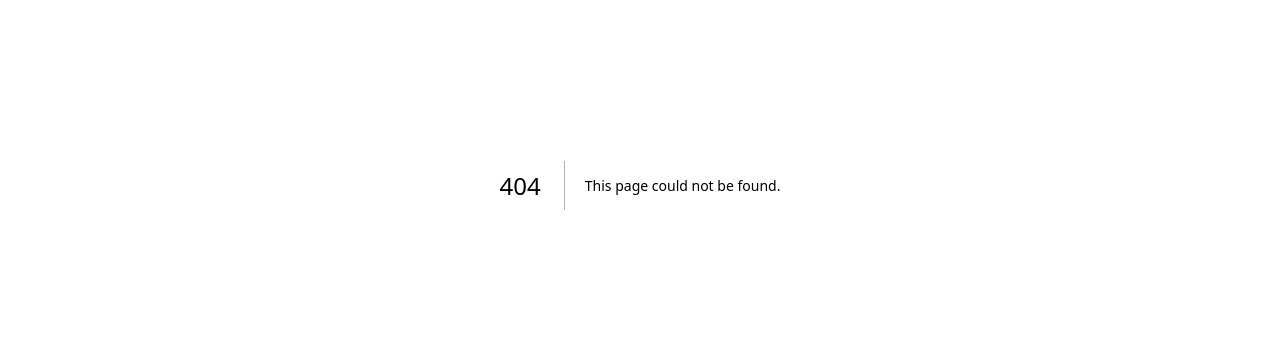
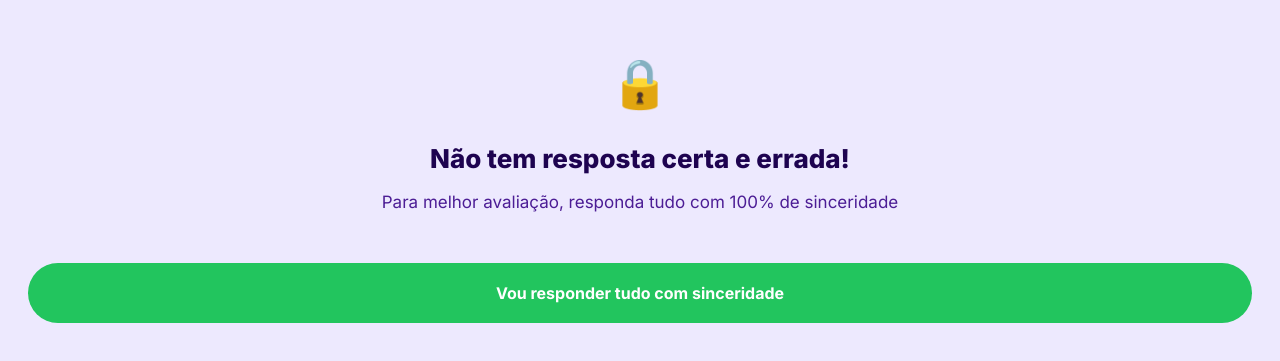
Before and after one commit to coreducaorg-del/quiz-qi-coreano, a Next.js app: page /aviso in a window 1280 px wide. Before the commit this address had no page. Shown: the part 215-576 px from the top of the page. Built offline with nearby package versions, Linux system fonts and the light colour scheme.

Commit message:
adiciona tela de aviso antes do quiz

```diff
--- /dev/null
+++ b/src/app/aviso/page.tsx
@@ -0,0 +1,64 @@
+import Link from 'next/link'
+
+export default function AvisoPage() {
+  return (
+    <div
+      style={{
+        background: '#EDE9FE',
+        minHeight: '100vh',
+        display: 'flex',
+        flexDirection: 'column',
+        alignItems: 'center',
+        justifyContent: 'center',
+        padding: '0 28px',
+        boxSizing: 'border-box',
+        textAlign: 'center',
+      }}
+    >
+      <span style={{ fontSize: 48, marginBottom: 24 }}>🔒</span>
+
+      <h1
+        style={{
+          fontSize: 26,
+          fontWeight: 800,
+          color: '#1E0350',
+          lineHeight: 1.2,
+          margin: '0 0 16px',
+        }}
+      >
+        Não tem resposta certa e errada!
+      </h1>
+
+      <p
+        style={{
+          fontSize: 17,
+          fontWeight: 400,
+          color: '#4C1D95',
+          lineHeight: 1.5,
+          margin: '0 0 48px',
+        }}
+      >
+        Para melhor avaliação, responda tudo com 100% de sinceridade
+      </p>
+
+      <Link
+        href="/quiz"
+        style={{
+          display: 'block',
+          width: '100%',
+          background: '#22C55E',
+          color: '#FFFFFF',
+          fontSize: 16,
+          fontWeight: 700,
+          textAlign: 'center',
+          padding: '18px 0',
+          borderRadius: 50,
+          textDecoration: 'none',
+          boxSizing: 'border-box',
+        }}
+      >
+        Vou responder tudo com sinceridade
+      </Link>
+    </div>
+  )
+}
--- a/src/app/page.tsx
+++ b/src/app/page.tsx
@@ -111,7 +111,7 @@ export default function Home() {
       {/* Seção 3 — Botão + rodapé */}
       <div>
         <Link
-          href="/quiz"
+          href="/aviso"
           style={{
             display: 'block',
             width: '100%',
```
